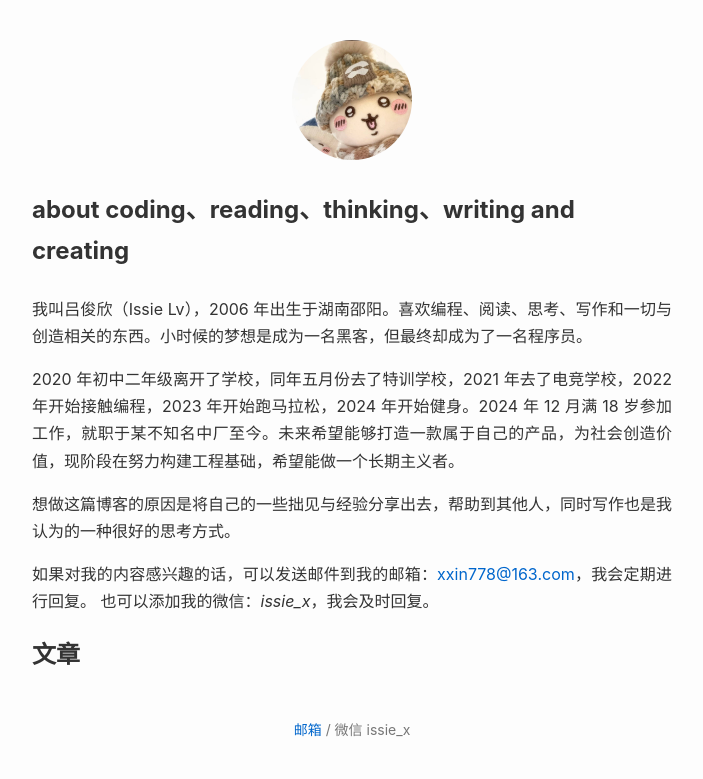
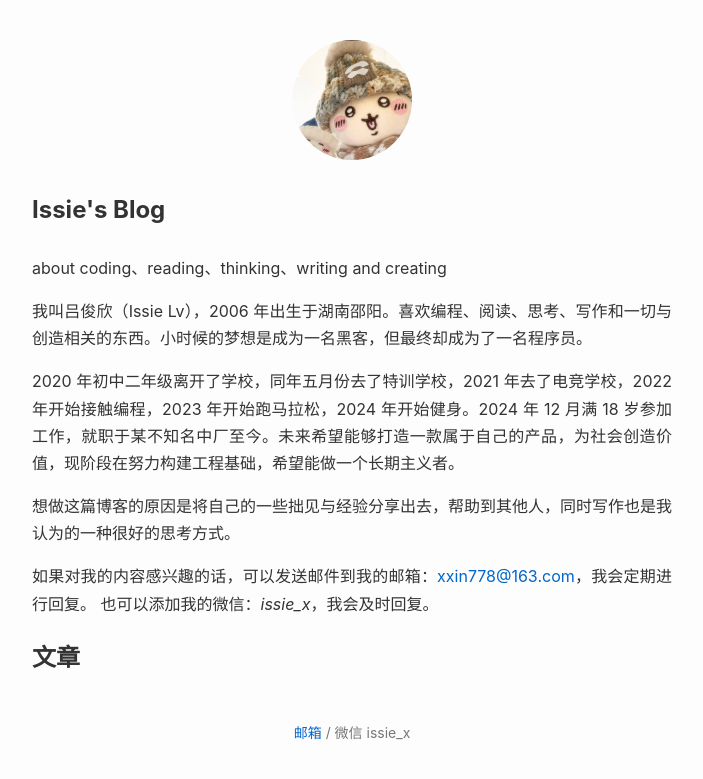
Before and after one commit to issie-art/issie-art.github.io, a Jekyll site: the page built from index.html, in a window 1280 px wide. Shown: the top 779 px of the page, without its empty margins (288-991 px from the left). Built offline with Jekyll 4.4.1, drawn with Linux system fonts in a browser that asks for light colours.

Commit message:
调整样式

```diff
--- a/_layouts/home.html
+++ b/_layouts/home.html
@@ -9,7 +9,8 @@
 <body>
 <img class="avatar" src="/assets/avatar.jpg" alt="avatar">
 
-<h1>about coding、reading、thinking、writing and creating</h1>
+<h1>Issie's Blog</h1>
+<p style="rgb(128 131 141 / var(--tw-text-opacity, 1))">about coding、reading、thinking、writing and creating</p>
 
 <div class="full-intro">
     <p>
```
